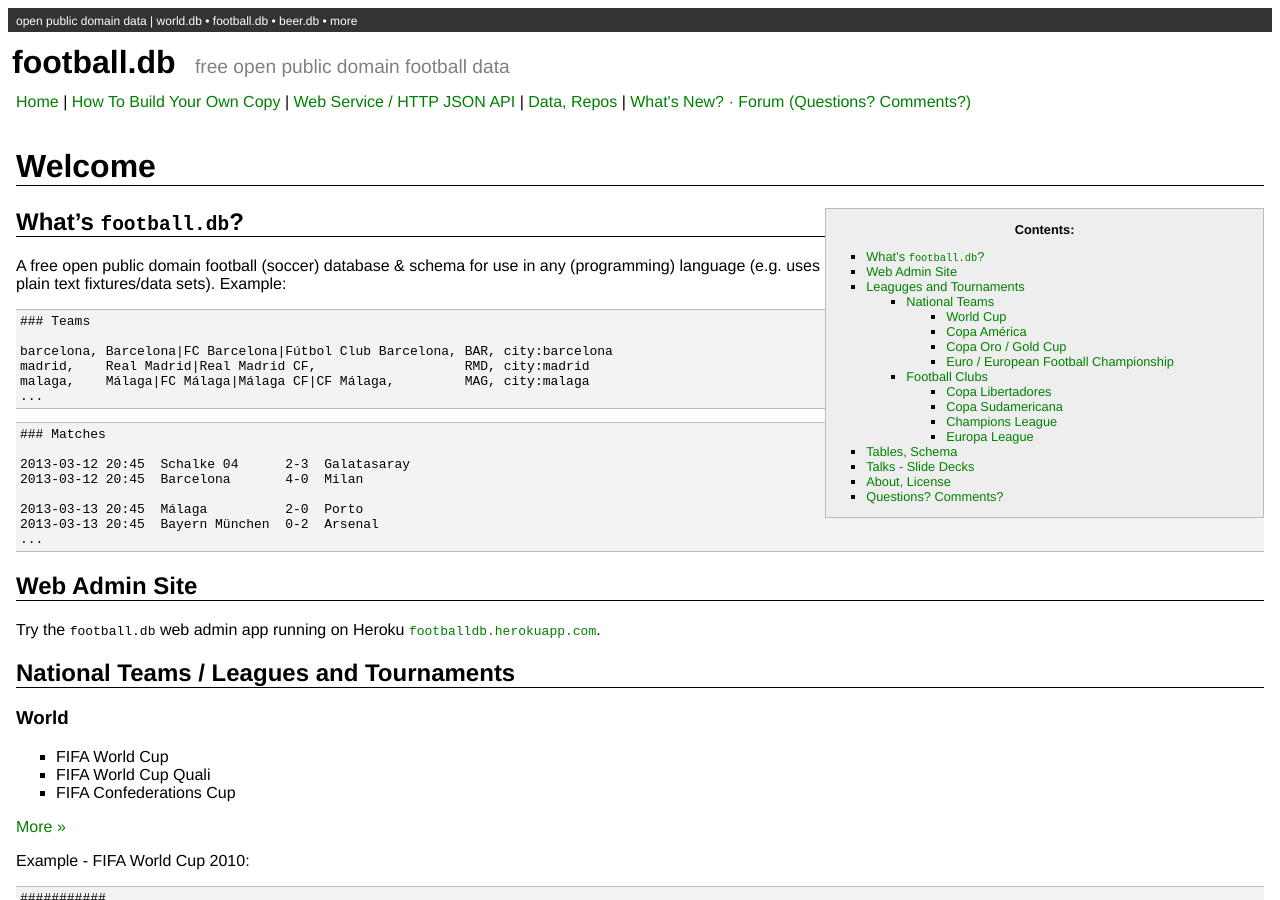
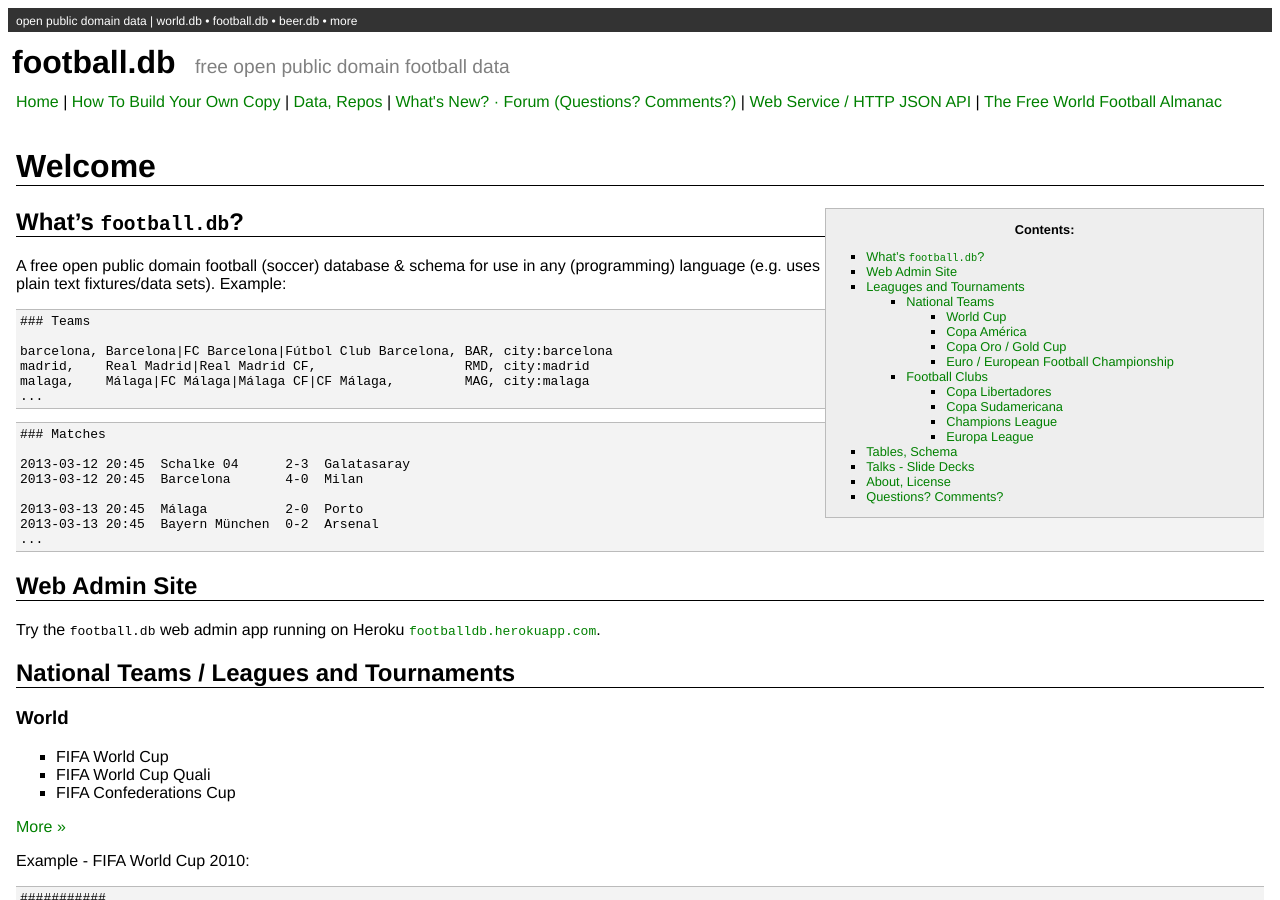
Before and after one commit to openfootball/openfootball.github.io, a Jekyll site: the page built from index.md, in a window 1280 px wide and 900 px high. Built offline with Jekyll 4.4.1, drawn with Linux system fonts in a browser that asks for light colours; part of the change alters nothing that is shown.

Commit message:
add book

```diff
--- a/_layouts/default.html
+++ b/_layouts/default.html
@@ -18,19 +18,17 @@
 
     <a href="index.html">Home</a> |
     <a href="build.html">How To Build Your Own Copy</a> |
-    <a href="api.html">Web Service / HTTP JSON API</a> |
 
-<!--
-    <a href="tutorial.html">10-Minute Quick Start Guide</a> |
-    <a href="more.html">Settings, Tips, Tricks and More</a> |
-    <a href="plugins.html">Plugins, Helpers</a> |
-    <a href="code.html">Syntax Highlighting</a> |
-    <a href="templates.html">Template Pack Gallery</a> |
-    <a href="themes.html">Gradient Themes</a> |
- -->
     <a href="https://github.com/openfootball">Data, Repos</a> |
 
-    <a href="http://groups.google.com/group/opensport">What's New? &middot; Forum (Questions? Comments?)</a>
+    <a href="http://groups.google.com/group/opensport">What's New? &middot; Forum (Questions? Comments?)</a> |
+
+  <!--  old page; new just point to api repo/docu
+    <a href="api.html">Web Service / HTTP JSON API</a> |
+   -->
+
+    <a href="https://github.com/openfootball/api">Web Service / HTTP JSON API</a> |
+    <a href="https://github.com/openfootball/book">The Free World Football Almanac</a>
 
   </div>
 
```
Also changed, not shown: 1 other file.
